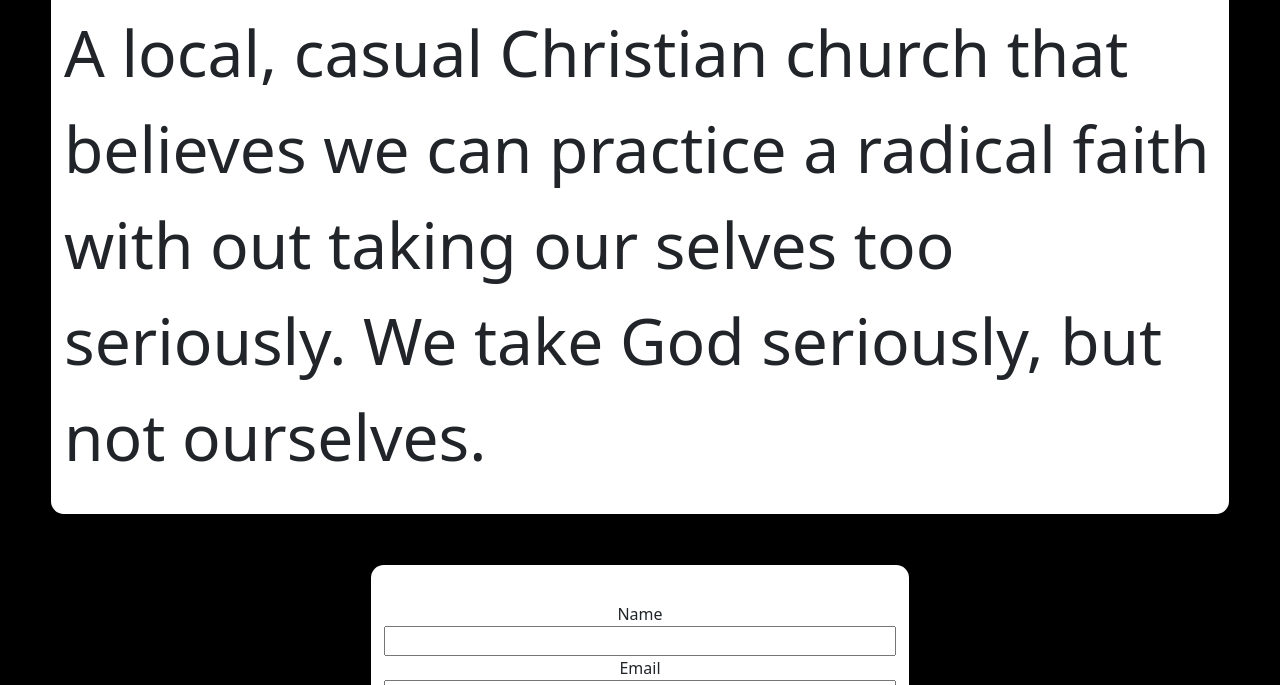
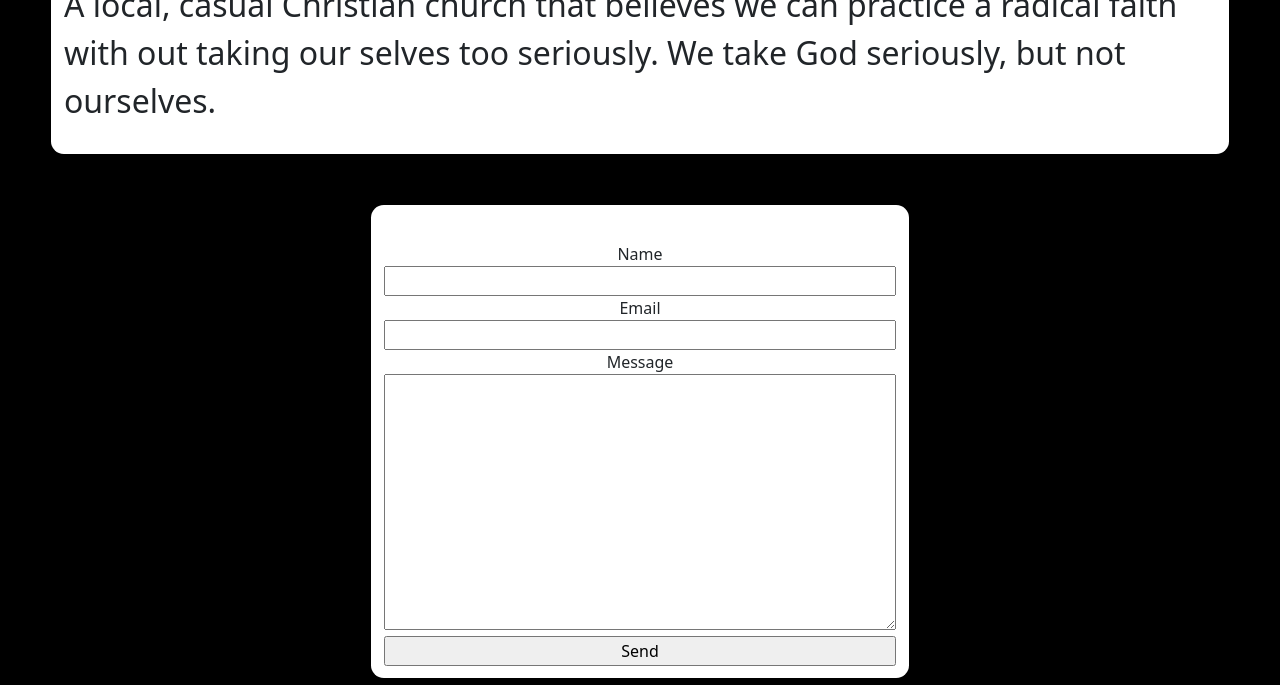
Before and after one commit to TheBestNinja/BBQ-baptist-church, a plain HTML site: page index.html in a window 1280 px wide. Shown: the part 886-1571 px from the top of the page. Drawn offline with nearby package versions, Linux system fonts and the light colour scheme.

Commit message:
Update index.html

```diff
--- a/index.html
+++ b/index.html
@@ -43,7 +43,7 @@
 		height: 20vw;
 	}
 	p{
-	font-size: 5vw;
+	font-size: 2.5vw;
 	}
 </style>
 <script type="text/javascript" src="https://cdn.jsdelivr.net/npm/emailjs-com@2/dist/email.min.js"></script>
@@ -72,7 +72,7 @@ emailjs.init("user_FucESlOGT4h6bsiPh88CB");
 <body>
 <h1 class="text-center" >BBQ baptist church</h1>
 	<iframe width="560" height="315" src="https://www.youtube.com/embed/Gq8RX5ywNuY" title="YouTube video player" frameborder="0" allow="accelerometer; autoplay; clipboard-write; encrypted-media; gyroscope; picture-in-picture" allowfullscreen></iframe><div id="blog"><p>BBQ baptist church
-	</p><p>A local, casual Christian church that believes we can practice a radical faith with out taking our selves too seriously. We take God seriously, but not ourselves. </p>
+	</p><br><p>A local, casual Christian church that believes we can practice a radical faith with out taking our selves too seriously. We take God seriously, but not ourselves. </p>
 </div>
 <center>
 <form id="contact-form">
```
